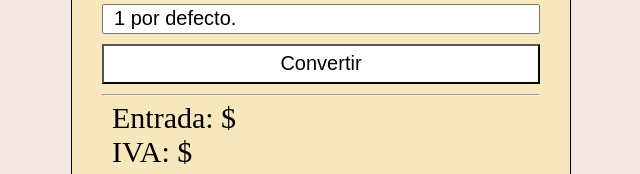
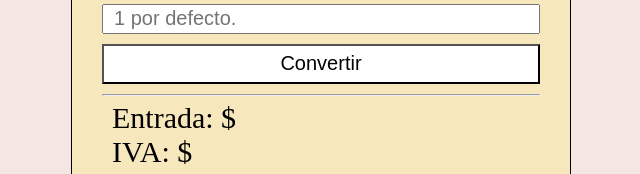
Before and after one commit to gabygramajo/dolar-a-peso, a plain HTML site: page index.html in a window 1280 px wide. Shown: the part 371-545 px from the top of the page, 319-959 px from the left. Drawn offline with Linux system fonts and the light colour scheme.

Commit message:
corrigiendo el input de cantidad

```diff
--- a/index.html
+++ b/index.html
@@ -11,7 +11,7 @@
         <h1>Dolar a Peso</h1>
         <div class="data-entry">
             <label>Precio en dolar: </label> <input id="price-dolar" type="text"> <br>
-            <label>Cantidad (opcional): </label> <input id="quantity" type="text" value="1 por defecto.">
+            <label>Cantidad (opcional): </label> <input id="quantity" type="text" placeholder="1 por defecto.">
             <button id="btn-convert">Convertir</button>
         </div>
         <hr>
```
